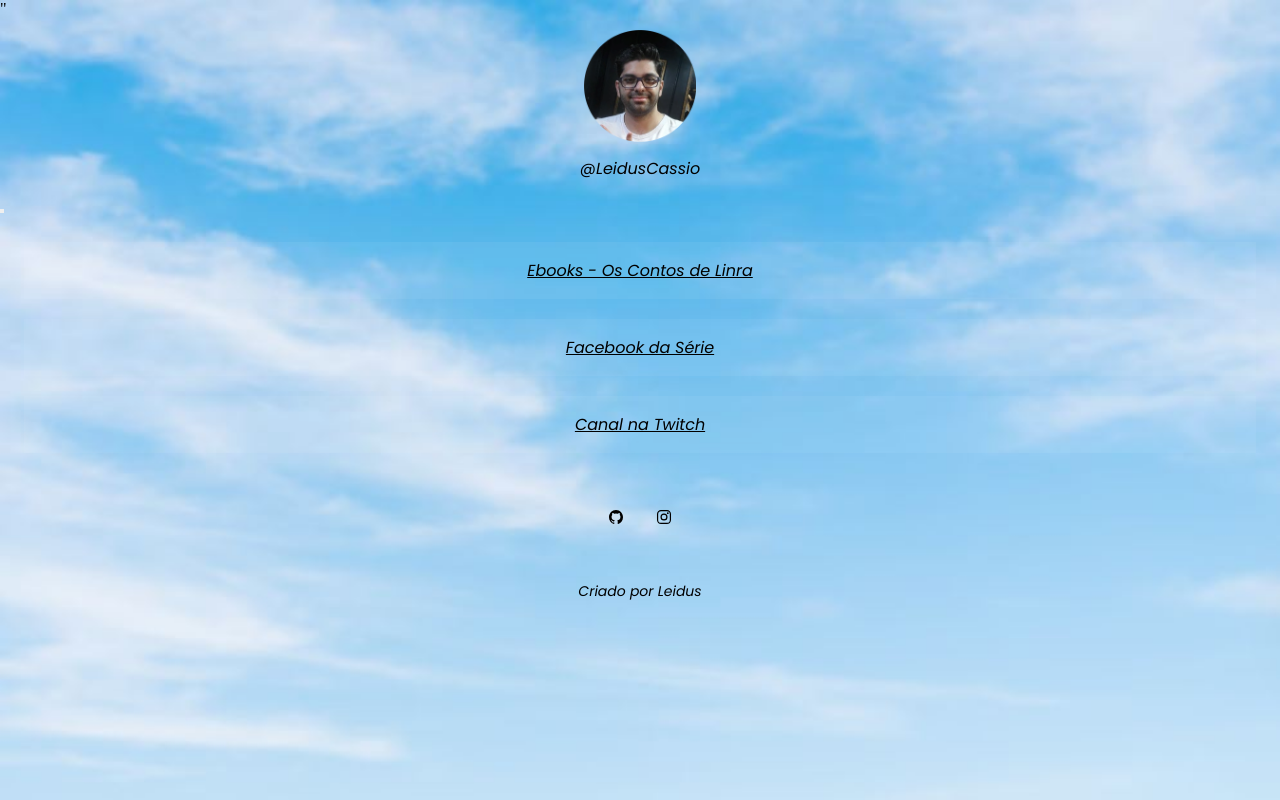
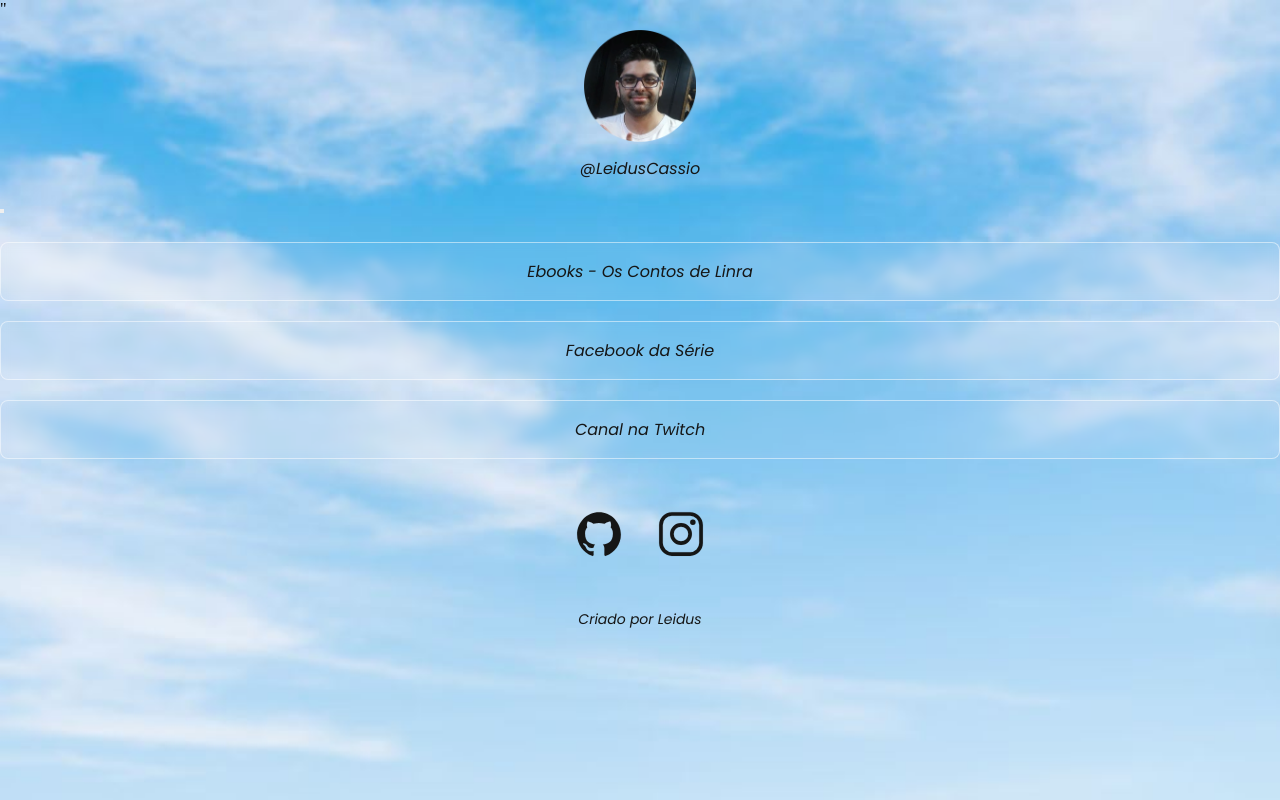
Before and after one commit to Leidus-Cassio/Self-Project-Leidus, a plain HTML site: page index.html in a window 1280 px wide. Drawn offline with nearby package versions, Linux system fonts and the light colour scheme.

Commit message:
New Features and Effects

```diff
--- a/style.css
+++ b/style.css
@@ -5,9 +5,10 @@
 }
 
 :root {
-    --text-color: rgb(193, 237, 253);
+    --text-color: rgb(21, 22, 22);
     --bg-url: url(assets/bg-blue-sky.jpg);
     --stroke-color: rgba(255, 255, 255, 0.5);
+    --stroke-color-hover: rgba(255, 255, 255, 0.5);
     --surface-color: rgba(255, 255, 255, 0.05);
     --surface-color-hover: rgba(255, 255, 255, 0.02);
     --highlight-color: rgba(255, 255, 255, 0.2);
@@ -15,23 +16,26 @@
 }
 
 .Light {
-    --text-color: rgb(17, 16, 16);
+    --text-color: rgb(232, 243, 191);
     --bg-url: url(assets/bg-dark-sky.jpg);
     --stroke-color: rgba(0, 0, 0, 0.5);
+    --stroke-color-hover: rgba(255, 255, 255, 0.5);
     --surface-color: rgba(0, 0, 0, 0.05);
     --surface-color-hover: rgba(0, 0, 0, 0.02);
     --highlight-color: rgba(0, 0, 0, 0.1);
     --switch-bg-url: url(assets/sun.svg)
 }
 
-body * {
-    font-family: 'Poppins', sans-serif;
-    color: rgb(0, 0, 0);
-}
+
 
 body {
     background: var(--bg-url) no-repeat top center/cover;
     height: 100vh;
+}
+
+body * {
+    font-family: 'Poppins', sans-serif;
+    color: var(--text-color);
 }
 
 /*Caixa*/
@@ -40,6 +44,7 @@ body {
     width: 100%;
     max-width: 588px;
     margin: auto;
+
     padding: 0 24px;
 }
 
@@ -67,15 +72,29 @@ ul {
     display: flex;
     flex-direction: column;
     gap: 20px;
-    padding: 24px;
+    padding: 24px 0;
 }
 
 ul li a {
     display: flex;
     justify-content: center;
     align-items: center;
-    padding: 16px;
+    padding: 16px 24px;
     background: var(--surface-color);
+    border: 1px solid var(--stroke-color);
+    border-radius: 8px;
+    backdrop-filter: blur(4px);
+    -webkit-backdrop-filter: blur(4px);
+
+    text-decoration: none;
+    font-weight: 500;
+
+    transition: background 0.2s;
+}
+
+ul li a:hover{
+    background: var(--stroke-color-hover);
+    border: 1.5px solid var(--text-color);
 
 }
 
@@ -87,9 +106,9 @@ SwitchButton {
 
 #Socials-links {
     display: flex;
-    align-items: center;
     justify-content: center;
-    padding: 16px;
+    padding: 10px 0;
+    font-size: 50px;
 
 }
 
@@ -103,6 +122,11 @@ SwitchButton {
 
 }
 
+#Socials-links a:hover {
+    background: var(--highlight-color);
+}
+
+
 footer {
     text-align: center;
     padding: 24px;
```
Also changed, not shown: index.html (+3 -3 lines).
